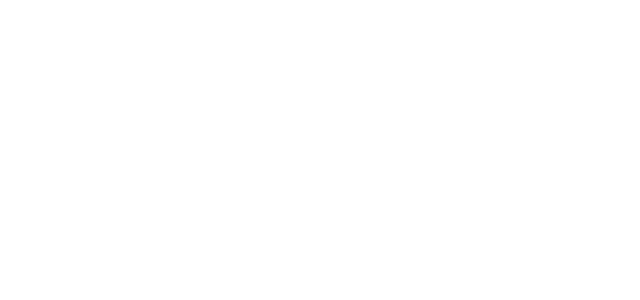
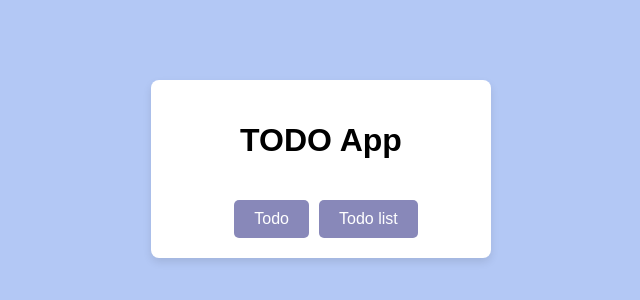
Before and after one commit to nikitha2000/to-do, a React (Create React App) app: page / in a window 1280 px wide. Shown: the part 222-522 px from the top of the page, without its empty margins (319-959 px from the left). Built offline with nearby package versions, Linux system fonts and the light colour scheme.

Commit message:
Add my new feature

```diff
--- a/src/App.js
+++ b/src/App.js
@@ -7,7 +7,24 @@
 
 
 function App() {
+  const [clickedButton, setClickedButton] = useState(null)
 
+  const handleClick =  (buttonId) => {
+     setClickedButton(buttonId);
+  }
+
+
+    return (
+      <div className="App">
+        <div className='app-container'>
+          <h1>TODO App</h1>
+            <div className='button-container'>
+               <Button color="#8888b9" label="Todo" onClick={() => {handleClick("button1")}}  isClicked={clickedButton === "button1"} isDisabled={false} />
+               <Button color="#8888b9" label="Todo list" onClick={() => {handleClick("button2")}}  isClicked={clickedButton === "button2"} isDisabled={false}/>
+            </div>
+        </div>
+      </div>
+    );
 }
 
 export default App;
--- a/src/component/Button.js
+++ b/src/component/Button.js
@@ -0,0 +1,20 @@
+
+import React from "react"
+
+const Button = ({ color, label, onClick, isClicked, isDisabled}) => {
+
+
+
+
+    return (
+        <button
+            style={{ backgroundColor: isClicked ? "#3558b9": color }}
+            onClick={onClick}
+            isDisabled={isDisabled}
+        >
+            {label}
+        </button>
+    )
+}
+
+export default Button;
```
